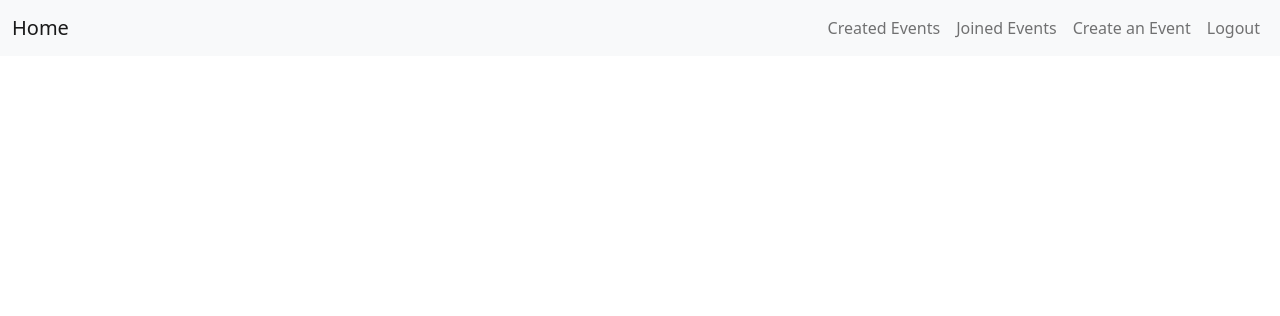
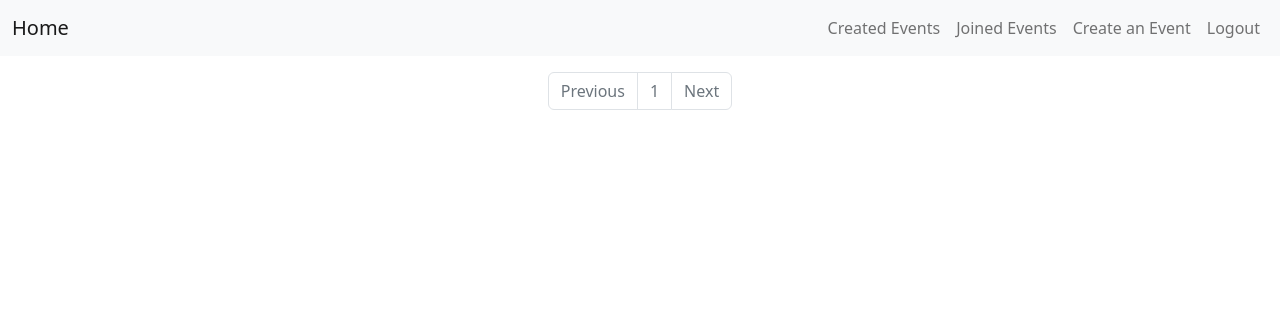
Before and after one commit to zahidtokur/django_events_project, a Django app: page /event/joined/ in a window 1280 px wide. Shown: the top 316 px of the page. Run offline with Django 4.2, Linux system fonts and the light colour scheme; a user stored in the database is signed in; tables that the repository leaves empty hold one stand-in row (values such as "Sample post"); some libraries are stand-ins or nearby versions.

Commit message:
Create pagination for event list views

```diff
--- /dev/null
+++ b/core/templatetags/paginator_tags.py
@@ -0,0 +1,11 @@
+from django import template
+from django.core.paginator import Paginator
+
+register = template.Library()
+
+@register.simple_tag
+def get_page_range(p, number, on_each_side=3, on_ends=2):
+    paginator = Paginator(p.object_list, p.per_page)
+    return paginator.get_elided_page_range(number=number,
+                                           on_each_side=on_each_side,
+                                           on_ends=on_ends)
--- a/templates/core/event_list.html
+++ b/templates/core/event_list.html
@@ -1,5 +1,6 @@
 {% extends "base.html" %}
 {% load static %}
+{% load paginator_tags %}
 
 {% block title %}
   <title>Events</title>
@@ -23,9 +24,45 @@
             {% else %}
             <a href="{% url 'unjoin' pk=event.pk %}" class="card-link">unjoin</a>
             {% endif %}
+            <span class="ms-3 card-text text-muted">{{ event.guests.all.count }} guests</span>
         </div>
-        </div>
-        {% endfor %}
+      </div>
+    {% endfor %}
+
+      <nav>
+        <ul class="pagination justify-content-center mt-3">
+          {% if page_obj.has_previous %}
+            <li class="page-item">
+              <a class="page-link" href="?page={{page_obj.previous_page_number}}">Previous</a>
+            </li>
+          {% else %}
+            <li class="page-item disabled">
+              <a class="page-link">Previous</a>
+            </li>
+          {% endif %}
+          {% get_page_range paginator page_obj.number as page_range %}
+          {% for page in page_range %}
+            {% if page == paginator.ELLIPSIS %}
+              <li class="page-item disabled"><a class="page-link" href="#">{{ page }}</a></li>
+            {% elif page == page_obj.number %}
+              <li class="page-item disabled"><a class="page-link" href="#">{{ page }}</a></li>
+            {% else %}
+              <li class="page-item"><a class="page-link" href="?page={{ page }}">{{ page }}</a></li>
+            {% endif %}
+          {% endfor %}
+
+          {% if page_obj.has_next %}
+            <li class="page-item">
+              <a class="page-link" href="?page={{page_obj.next_page_number}}">Next</a>
+            </li>
+          {% else %}
+            <li class="page-item disabled">
+              <a class="page-link">Next</a>
+            </li>
+          {% endif %}
+        </ul>
+    </nav>
+
 </div>
 
 {% endblock content %}
```
Also changed, not shown: core/templatetags/__init__.py (added).
